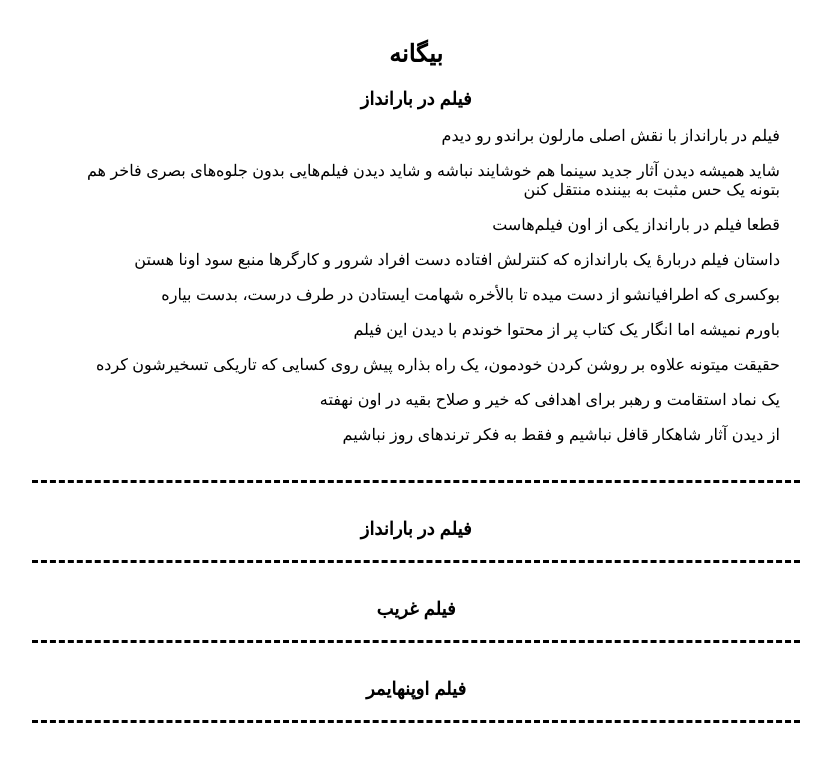
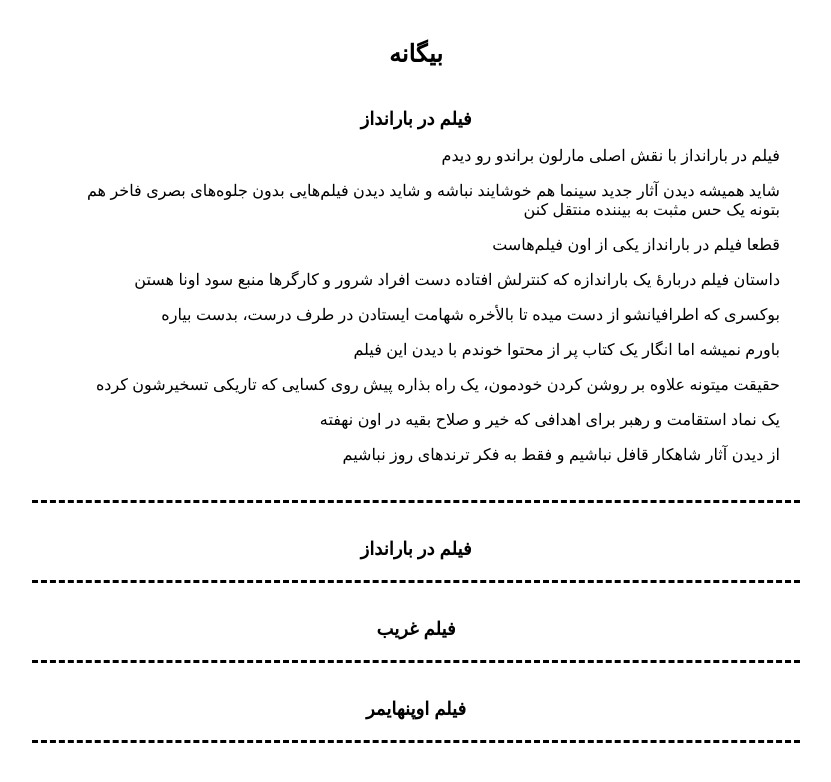
Before and after one commit to darkblog/darkblog.github.io, a Jekyll site: the page built from _posts/2023-8-7-3.md, in a window 1280 px wide. Shown: the top 782 px of the page, without its empty margins (349-1180 px from the left). Built offline with Jekyll 4.4.1, drawn with Linux system fonts in a browser that asks for light colours.

Commit message:
Update default.html

```diff
--- a/_layouts/default.html
+++ b/_layouts/default.html
@@ -6,7 +6,7 @@
 <title>{% if page.title %}{{ page.title }}{% else %}{{ site.name }}{% endif %}</title>
 <meta name="description" content="{% if page.excerpt %}{{ page.excerpt | strip_html | strip_newlines | truncate: 160 }}{% else %}{{ site.description }}{% endif %}">
 <link rel="canonical" href="{{ page.url | replace:'index.html','' | prepend: site.baseurl | prepend: site.url }}">
-<style amp-custom>body{font-family:sans-serif;margin:auto;padding:30px;max-width:768px}header{padding-top:10px;font-size:x-large;font-weight:bold}h1,h2{font-size:large}a{color:black;text-decoration:none}.post{padding:20px;border-bottom:dashed black}.center{display:block;margin:auto;text-align:center}</style>
+<style amp-custom>body{font-family:sans-serif;margin:auto;padding:30px;max-width:768px}header{padding-bottom:20px;padding-top:10px;font-size:x-large;font-weight:bold}h1,h2{font-size:large}a{color:black;text-decoration:none}.post{padding:20px;border-bottom:dashed black}.center{display:block;margin:auto;text-align:center}</style>
 </head>
 <body>
 <header>
```
